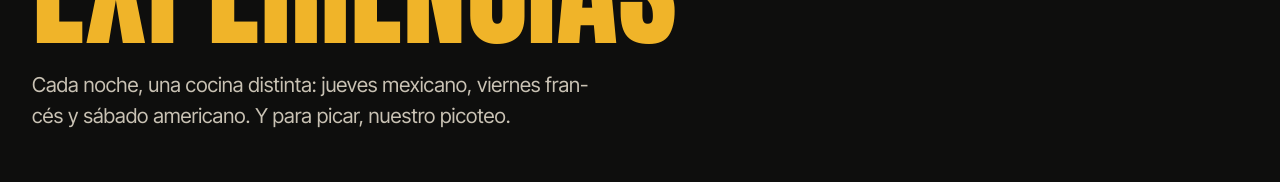
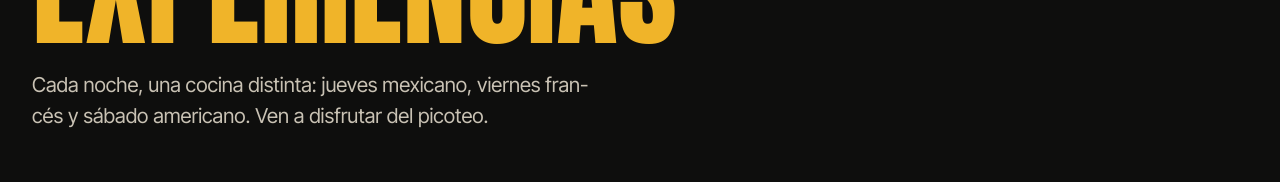
Before and after one commit to Magapp92/Meson_la_Paloma, a Next.js app in the folder frontend/: page /experiencias in a window 1280 px wide. Shown: the part 378-560 px from the top of the page. Built offline with nearby package versions, Linux system fonts and the light colour scheme.

Commit message:
Nueva frase final en la entradilla de Experiencias

```diff
--- a/frontend/views/experiences/experiences.jsx
+++ b/frontend/views/experiences/experiences.jsx
@@ -15,7 +15,7 @@ export const Experiences = () => {
                     Nuestras{' '}
                     <span className="ExperiencesPage-titleAccent">Experiencias</span>
                 </h1>
-                <p className="ExperiencesPage-intro">Cada noche, una cocina distinta: jueves mexicano, viernes francés y sábado americano. Y para picar, nuestro picoteo.</p>
+                <p className="ExperiencesPage-intro">Cada noche, una cocina distinta: jueves mexicano, viernes francés y sábado americano. Ven a disfrutar del picoteo.</p>
             </section>
             {/* En cada noche agrupamos, sobre la bandera de su país si la tiene, el día, el nombre y su carta por secciones */}
             { THEMED_NIGHTS.map( night =>
```
